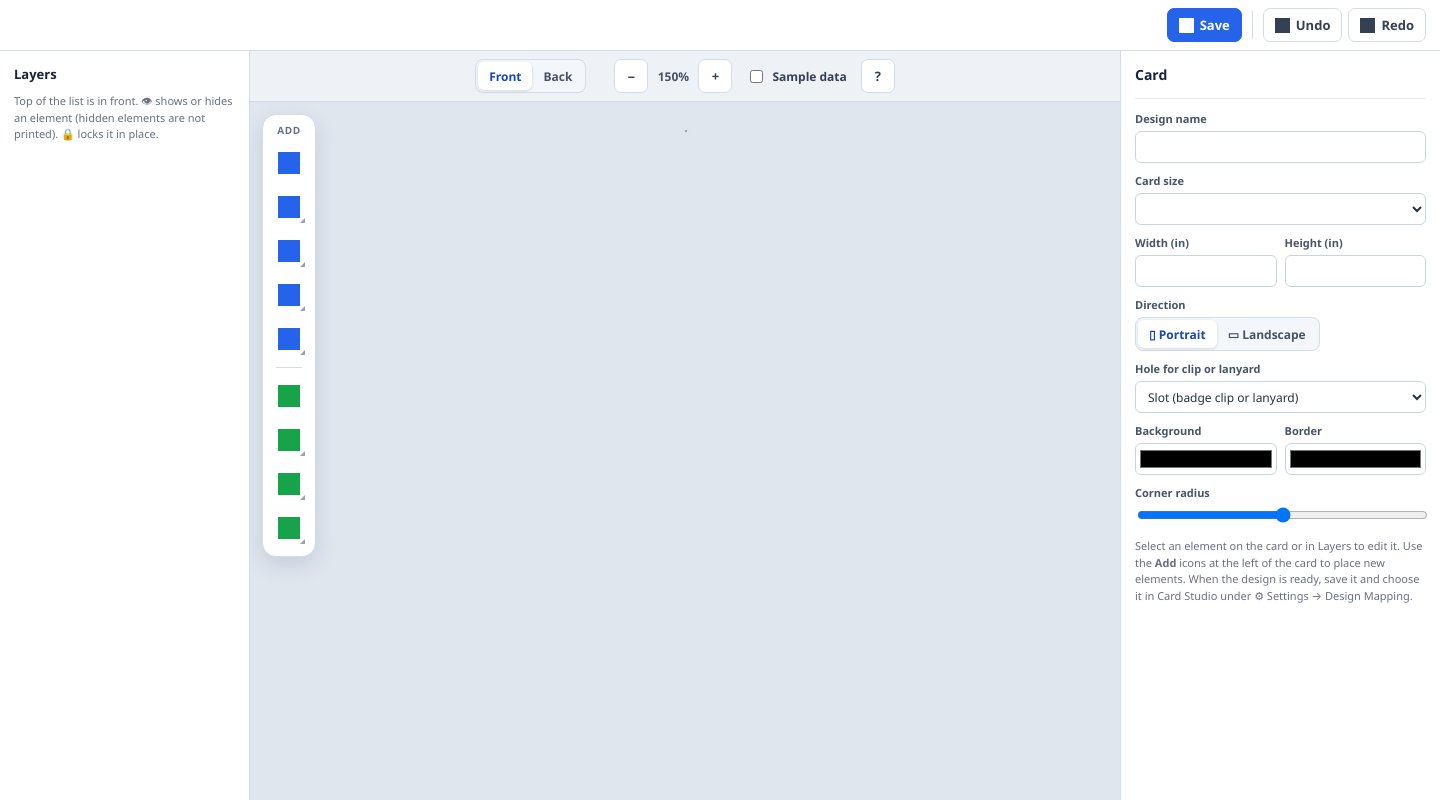
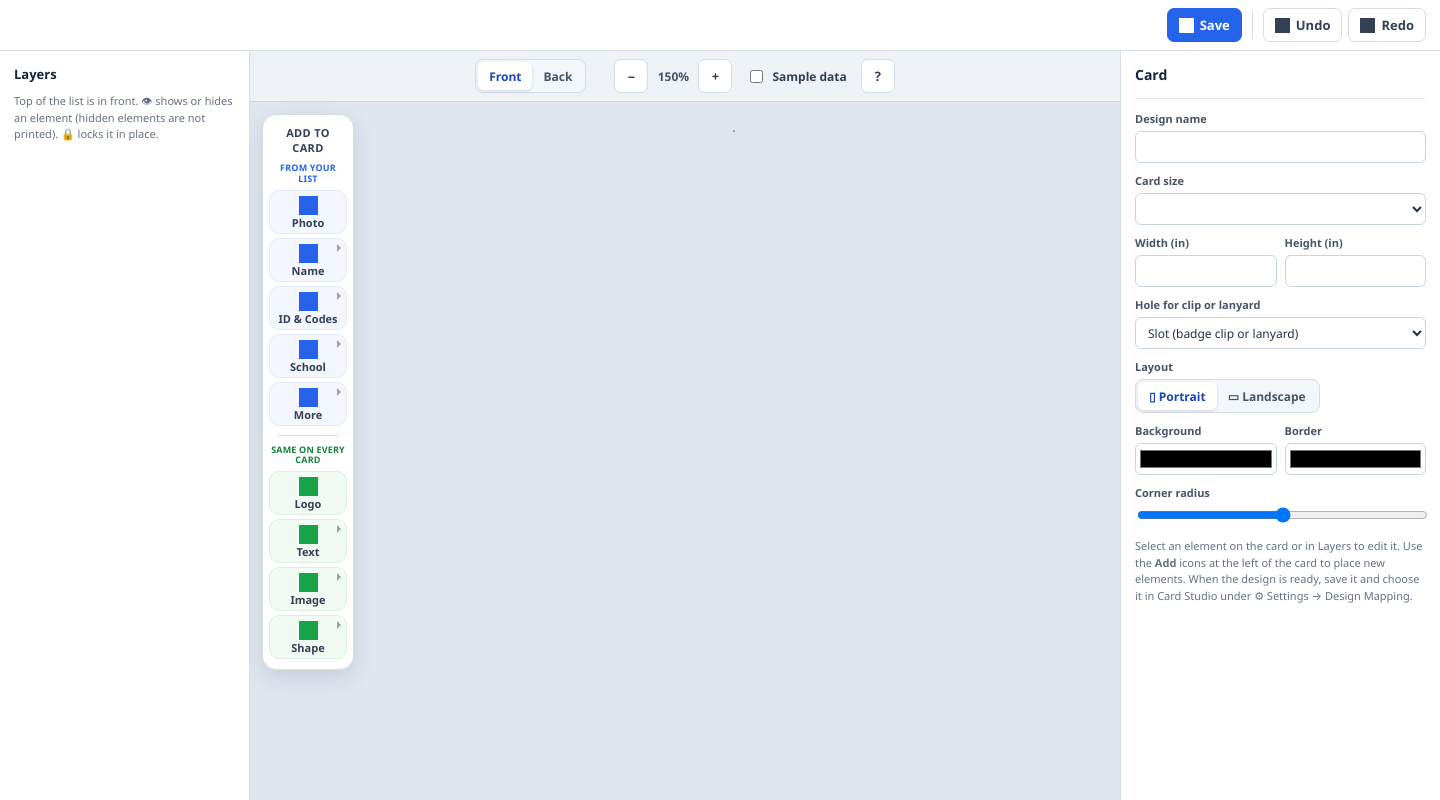
Before and after one commit to daussila/Id-Card-Studio-v1.0.0, an Electron app: page app/pages/Design.html in a window 1440 px wide. Drawn offline with Linux system fonts and the light colour scheme.

Commit message:
Update Design.html

```diff
--- a/app/pages/Design.html
+++ b/app/pages/Design.html
@@ -27,19 +27,26 @@ button:focus-visible,input:focus-visible,select:focus-visible,textarea:focus-vis
 .btn.primary .key {color:#dbe7ff}
 /* “Add to card” rail: a slim column of icons at the left of the card area */
 .rail-anchor {position:sticky;top:12px;z-index:40;align-self:stretch;width:100%;height:0}
-.rail {position:absolute;top:12px;left:12px;display:flex;flex-direction:column;align-items:center;gap:4px;padding:8px 6px;background:#fff;border:1px solid var(--line);border-radius:14px;box-shadow:0 8px 22px rgba(16,42,86,.12)}
-.rail-title {margin-bottom:2px;color:var(--muted);font-size:10px;font-weight:800;letter-spacing:.06em;text-transform:uppercase}
-.rail-sep {width:26px;height:1px;margin:4px 0;background:var(--line)}
+.rail {position:absolute;top:12px;left:12px;display:flex;flex-direction:column;align-items:center;gap:4px;width:92px;padding:10px 7px;background:#fff;border:1px solid var(--line);border-radius:14px;box-shadow:0 8px 22px rgba(16,42,86,.12)}
+.rail-title {margin-bottom:2px;color:#344054;font-size:11px;font-weight:800;letter-spacing:.03em;text-align:center;text-transform:uppercase}
+.rail-group {margin:2px 0 1px;font-size:9.5px;font-weight:800;line-height:1.2;letter-spacing:.02em;text-align:center;text-transform:uppercase}
+.rail-group.data {color:#2563eb}
+.rail-group.fixed {color:#15803d}
+.rail-sep {width:60px;height:1px;margin:5px 0 3px;background:var(--line)}
 .rail .menu-wrap {position:static}
 .rail .menu {top:0;left:calc(100% + 10px)}
-.rail-btn {position:relative;display:grid;place-items:center;width:40px;height:40px;padding:0;border:1px solid transparent;border-radius:10px;background:transparent;cursor:pointer}
+.rail-btn {position:relative;display:flex;flex-direction:column;align-items:center;justify-content:center;gap:3px;width:78px;min-height:52px;padding:6px 4px 5px;border:1px solid transparent;border-radius:10px;background:transparent;cursor:pointer}
+.rail-btn.data {background:#f4f7ff;border-color:#e1e9fb}
+.rail-btn.fixed {background:#f2faf4;border-color:#dcefe1}
+.rail-label {color:#344054;font-size:11.5px;font-weight:700;line-height:1.1;white-space:nowrap}
+.rail-btn:hover .rail-label,.rail-btn[aria-expanded=true] .rail-label {color:#101828}
 .rail-btn[data-icon]::before {flex:none;width:22px;height:22px}
 .rail-btn.data[data-icon]::before {background:#2563eb}
 .rail-btn.fixed[data-icon]::before {background:#16a34a}
-.rail-btn.data:hover,.rail-btn.data[aria-expanded=true] {background:#eef4ff;border-color:#c9daf8}
-.rail-btn.fixed:hover,.rail-btn.fixed[aria-expanded=true] {background:#effaf2;border-color:#cfe6d4}
+.rail-btn.data:hover,.rail-btn.data[aria-expanded=true] {background:#e3ecff;border-color:#9fbcf3}
+.rail-btn.fixed:hover,.rail-btn.fixed[aria-expanded=true] {background:#ddf3e3;border-color:#9fd3ae}
 .rail-btn:focus-visible {outline:2px solid var(--accent);outline-offset:1px}
-.rail-more {position:absolute;right:3px;bottom:3px;width:0;height:0;border-left:5px solid transparent;border-bottom:5px solid #98a2b3}
+.rail-more {position:absolute;top:5px;right:5px;width:0;height:0;border-left:4px solid #98a2b3;border-top:4px solid transparent;border-bottom:4px solid transparent}
 /* name and purpose appear next to the icon */
 .rail-btn::after {content:attr(data-tip);position:absolute;top:50%;left:calc(100% + 10px);z-index:60;padding:5px 9px;border-radius:6px;background:#17233a;color:#fff;font-size:12px;font-weight:600;white-space:nowrap;transform:translateY(-50%);opacity:0;pointer-events:none;transition:opacity .12s}
 .rail-btn:hover::after,.rail-btn:focus-visible::after {opacity:1}
@@ -111,7 +118,7 @@ button:focus-visible,input:focus-visible,select:focus-visible,textarea:focus-vis
 /* Canvas */
 .workspace {display:flex;flex-direction:column;min-width:0;overflow:auto}
 #sizeLabel {margin:0;padding:8px;color:#475467;font-size:11px;text-align:center}
-.card-shell {display:flex;flex:1;align-items:flex-start;justify-content:center;padding:28px 28px 60px}
+.card-shell {display:flex;flex:1;align-items:flex-start;justify-content:center;padding:28px 28px 60px 124px}
 #cardSizer {position:relative;flex:0 0 auto}
 .design-card {position:absolute;top:0;left:0;overflow:hidden;background:#fff;border:1px solid #98a2b3;transform-origin:top left;touch-action:none;box-shadow:0 20px 42px rgba(16,42,86,.22),0 2px 5px rgba(16,42,86,.12)}
 .lanyard {position:absolute;z-index:999;top:7px;left:50%;width:56px;height:12px;transform:translateX(-50%);background:#e4eaf2;border:1px solid #98a2b3;border-radius:8px;pointer-events:none}
@@ -216,6 +223,8 @@ details.grade-part[open] > summary {margin-bottom:8px}
 .shortcuts kbd {padding:1px 6px;border:1px solid #c9d4e2;border-radius:4px;background:#f6f8fb;font:12px Consolas,monospace}
 
 @media(max-width:1100px) {.app {grid-template-columns:210px minmax(0,1fr) 290px}}
+@media(max-height:820px) {.rail-btn {min-height:44px;padding:4px 4px 3px;gap:2px}.rail-btn[data-icon]::before {width:19px;height:19px}.rail-label {font-size:11px}.rail-group {font-size:9px}}
+@media(max-height:700px) {.rail {gap:3px;padding:7px 6px}.rail-btn {min-height:40px;padding:3px 4px 2px}.rail-btn[data-icon]::before {width:18px;height:18px}.rail-group {display:none}.rail-title {font-size:10px}.rail-sep {margin:3px 0}}
 @media(max-width:900px) {
   body {display:block}
   .app {display:flex;flex-direction:column}
@@ -274,38 +283,40 @@ details.grade-part[open] > summary {margin-bottom:8px}
       <!-- Add to card: a slim rail of icons; blue = from the data source, green = same on every card -->
       <div class="rail-anchor">
         <div class="rail" role="toolbar" aria-label="Add to card" aria-orientation="vertical">
-          <span class="rail-title">Add</span>
-    <button class="rail-btn data" type="button" data-add="photo" data-icon="camera" data-tip="Photo · each person’s photo" aria-label="Photo"></button>
-    <div class="menu-wrap"><button class="rail-btn data has-menu" type="button" data-menu="nameMenu" aria-expanded="false" data-icon="person" data-tip="Name ▸ Full, First, Middle, Last" aria-label="Name"><span class="rail-more" aria-hidden="true"></span></button>
+          <span class="rail-title">Add to card</span>
+          <span class="rail-group data">From your list</span>
+    <button class="rail-btn data" type="button" data-add="photo" data-icon="camera" data-tip="Photo · each person’s photo" aria-label="Photo"><span class="rail-label">Photo</span></button>
+    <div class="menu-wrap"><button class="rail-btn data has-menu" type="button" data-menu="nameMenu" aria-expanded="false" data-icon="person" data-tip="Name ▸ Full, First, Middle, Last" aria-label="Name"><span class="rail-label">Name</span><span class="rail-more" aria-hidden="true"></span></button>
       <div id="nameMenu" class="menu" hidden></div>
     </div>
-    <div class="menu-wrap"><button class="rail-btn data has-menu" type="button" data-menu="codeMenu" aria-expanded="false" data-icon="barcode" data-tip="ID & codes ▸ ID number, Barcode, QR code" aria-label="ID and codes"><span class="rail-more" aria-hidden="true"></span></button>
+    <div class="menu-wrap"><button class="rail-btn data has-menu" type="button" data-menu="codeMenu" aria-expanded="false" data-icon="barcode" data-tip="ID & codes ▸ ID number, Barcode, QR code" aria-label="ID and codes"><span class="rail-label">ID &amp; Codes</span><span class="rail-more" aria-hidden="true"></span></button>
       <div id="codeMenu" class="menu" hidden></div>
     </div>
-    <div class="menu-wrap"><button class="rail-btn data has-menu" type="button" data-menu="schoolMenu" aria-expanded="false" data-icon="home" data-tip="School ▸ Grade, Class, Homeroom, Job title…" aria-label="School"><span class="rail-more" aria-hidden="true"></span></button>
+    <div class="menu-wrap"><button class="rail-btn data has-menu" type="button" data-menu="schoolMenu" aria-expanded="false" data-icon="home" data-tip="School ▸ Grade, Class, Homeroom, Job title…" aria-label="School"><span class="rail-label">School</span><span class="rail-more" aria-hidden="true"></span></button>
       <div id="schoolMenu" class="menu" hidden></div>
     </div>
-    <div class="menu-wrap"><button class="rail-btn data has-menu" type="button" data-menu="moreMenu" aria-expanded="false" data-icon="card" data-tip="More fields ▸ Contact, Dates, Other" aria-label="More fields"><span class="rail-more" aria-hidden="true"></span></button>
+    <div class="menu-wrap"><button class="rail-btn data has-menu" type="button" data-menu="moreMenu" aria-expanded="false" data-icon="card" data-tip="More fields ▸ Contact, Dates, Other" aria-label="More fields"><span class="rail-label">More</span><span class="rail-more" aria-hidden="true"></span></button>
       <div id="moreMenu" class="menu" hidden>
           <input id="dataSearch" class="input" type="search" placeholder="Find any field… (e.g. email)" aria-label="Find a data field">
           <div id="moreOptions"></div>
         </div>
     </div>
     <span class="rail-sep" aria-hidden="true"></span>
-    <button class="rail-btn fixed" type="button" data-add="logo" data-icon="badge" data-tip="Logo · same on every card" aria-label="Logo"></button>
-    <div class="menu-wrap"><button class="rail-btn fixed has-menu" type="button" data-menu="textMenu" aria-expanded="false" data-icon="text" data-tip="Text ▸ Text, School year" aria-label="Text"><span class="rail-more" aria-hidden="true"></span></button>
+    <span class="rail-group fixed">Same on every card</span>
+    <button class="rail-btn fixed" type="button" data-add="logo" data-icon="badge" data-tip="Logo · same on every card" aria-label="Logo"><span class="rail-label">Logo</span></button>
+    <div class="menu-wrap"><button class="rail-btn fixed has-menu" type="button" data-menu="textMenu" aria-expanded="false" data-icon="text" data-tip="Text ▸ Text, School year" aria-label="Text"><span class="rail-label">Text</span><span class="rail-more" aria-hidden="true"></span></button>
       <div id="textMenu" class="menu" hidden>
         <button type="button" data-add="instructions" data-icon="text">Text<small>Words that are the same on every card, e.g. a heading or rules</small></button>
         <button type="button" data-add="schoolYear" data-icon="calendar">School Year<small>e.g. 2026–2027</small></button>
       </div>
     </div>
-    <div class="menu-wrap"><button class="rail-btn fixed has-menu" type="button" data-menu="imageMenu" aria-expanded="false" data-icon="image" data-tip="Image ▸ Picture, Signature" aria-label="Image"><span class="rail-more" aria-hidden="true"></span></button>
+    <div class="menu-wrap"><button class="rail-btn fixed has-menu" type="button" data-menu="imageMenu" aria-expanded="false" data-icon="image" data-tip="Image ▸ Picture, Signature" aria-label="Image"><span class="rail-label">Image</span><span class="rail-more" aria-hidden="true"></span></button>
       <div id="imageMenu" class="menu" hidden>
         <button type="button" data-add="image" data-icon="image">Picture<small>Any image from your computer</small></button>
         <button type="button" data-add="signature" data-icon="signature">Signature<small>e.g. the principal’s; a transparent PNG works best</small></button>
       </div>
     </div>
-    <div class="menu-wrap"><button class="rail-btn fixed has-menu" type="button" data-menu="shapeMenu" aria-expanded="false" data-icon="rectangle" data-tip="Shape ▸ Rectangle, Circle, Line, Symbol" aria-label="Shape"><span class="rail-more" aria-hidden="true"></span></button>
+    <div class="menu-wrap"><button class="rail-btn fixed has-menu" type="button" data-menu="shapeMenu" aria-expanded="false" data-icon="rectangle" data-tip="Shape ▸ Rectangle, Circle, Line, Symbol" aria-label="Shape"><span class="rail-label">Shape</span><span class="rail-more" aria-hidden="true"></span></button>
       <div id="shapeMenu" class="menu" hidden>
         <button type="button" data-add="rectangle" data-icon="rectangle">Rectangle<small>A colored band or box, e.g. behind a heading</small></button>
         <button type="button" data-add="circle" data-icon="circle">Circle<small>A colored circle or ring</small></button>
@@ -341,13 +352,6 @@ details.grade-part[open] > summary {margin-bottom:8px}
           <div class="field"><label class="label" for="customWidth">Width (in)</label><input id="customWidth" class="input" type="number" min="1" max="8.5" step="0.01"></div>
           <div class="field"><label class="label" for="customHeight">Height (in)</label><input id="customHeight" class="input" type="number" min="1" max="8.5" step="0.01"></div>
         </div>
-        <div id="orientationField" class="field">
-          <span class="label">Direction</span>
-          <div class="segmented" role="group" aria-label="Card direction">
-            <button type="button" data-orientation="portrait" aria-pressed="true">▯ Portrait</button>
-            <button type="button" data-orientation="landscape" aria-pressed="false">▭ Landscape</button>
-          </div>
-        </div>
         <div class="field">
           <label class="label" for="cardPunch">Hole for clip or lanyard</label>
           <select id="cardPunch" class="input">
@@ -355,6 +359,13 @@ details.grade-part[open] > summary {margin-bottom:8px}
             <option value="round">Round hole</option>
             <option value="none">No hole</option>
           </select>
+        </div>
+        <div id="orientationField" class="field">
+          <span class="label">Layout</span>
+          <div class="segmented" role="group" aria-label="Card layout">
+            <button type="button" data-orientation="portrait" aria-pressed="true">▯ Portrait</button>
+            <button type="button" data-orientation="landscape" aria-pressed="false">▭ Landscape</button>
+          </div>
         </div>
         <p id="printerNote" class="hint" hidden>Most plastic ID card printers only take CR80 (some also CR79). Print this size on paper or card stock with an office printer, then use a badge holder.</p>
         <div class="inline">
```
